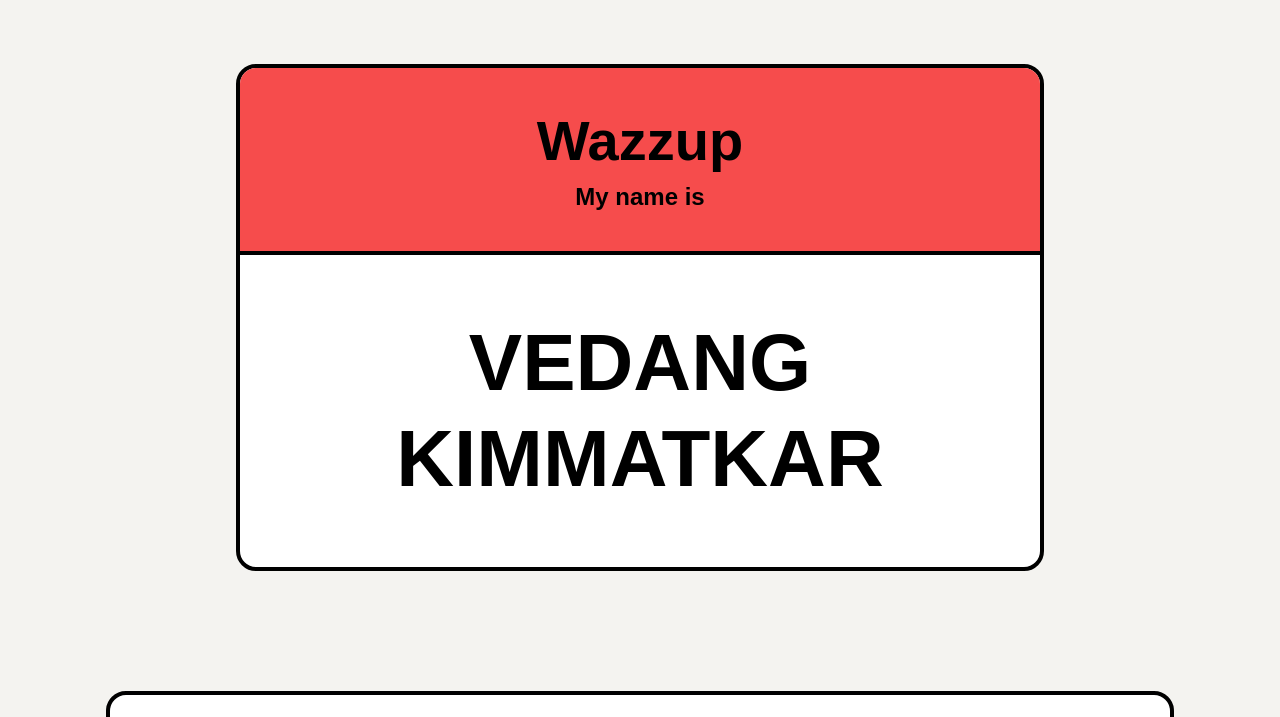
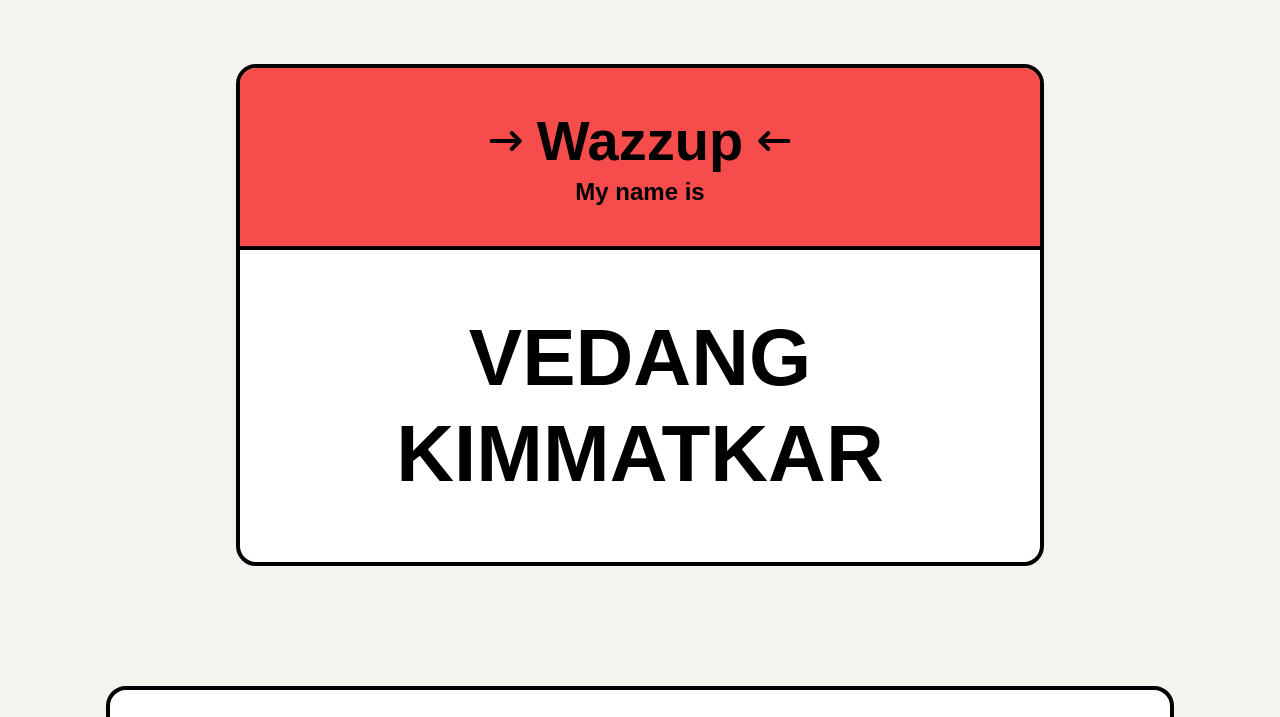
Before and after one commit to VEDANg04/My-Portfolio, a plain HTML site: page index.html in a window 1280 px wide. Shown: the part 55-772 px from the top of the page. Drawn offline with Linux system fonts and the light colour scheme.

Commit message:
added arrows and tooltips on logos

```diff
--- a/index.html
+++ b/index.html
@@ -23,9 +23,9 @@
                 <li><a href="#contact">Contact</a></li>
             </ul>
             <ul class="social-links">
-                <li><a href="https://github.com/VEDANg04" target="_blank" aria-label="GitHub"><i class="fa-brands fa-github"></i></a></li>
-                <li><a href="https://www.linkedin.com/in/vedang-kimmatkar/" target="_blank" aria-label="LinkedIn"><i class="fa-brands fa-linkedin"></i></a></li>
-                <li><a href="resume.jpeg" download="Vedang_Kimmatkar_Resume.jpeg" target="_blank" aria-label="Download CV"><i class="fa-solid fa-download"></i></a></li>
+                <li><a href="https://github.com/VEDANg04" target="_blank" aria-label="GitHub" title="Visit my Github"><i class="fa-brands fa-github"></i></a></li>
+                <li><a href="https://www.linkedin.com/in/vedang-kimmatkar/" target="_blank" aria-label="LinkedIn" title="Connect on LinkedIn"><i class="fa-brands fa-linkedin"></i></a></li>
+                <li><a href="resume.jpeg" download="Vedang_Kimmatkar_Resume.jpeg" target="_blank" aria-label="Download my Resume" title="Download my Resume"><i class="fa-solid fa-download"></i></a></li>
             </ul>
         </nav>
     </header>
@@ -33,9 +33,12 @@
     <main>
         <section id="home" class="hero-container">
             <div class="hello-box">
-                <h1 id="wazzup-heading">Wazzup</h1>
-                <p>My name is</p>
-            </div>
+    <div class="wazzup-group">
+        <i class="fa-solid fa-arrow-right-long fa-fade"></i> <h1 id="wazzup-heading">Wazzup</h1>
+        <i class="fa-solid fa-arrow-left-long fa-fade"></i> </div>
+
+    <p>My name is</p>
+</div>
             <div class="name-box">
                 <h2>VEDANG KIMMATKAR</h2>
             </div>
--- a/style.css
+++ b/style.css
@@ -273,8 +273,19 @@ nav .social-links a:hover {
 
 #wazzup-heading {
   cursor: pointer;
-  width: fit-content;
-  margin-left: auto;
-  margin-right: auto;
-  margin-bottom: 10px;
 }
+
+/* Style for the container holding the arrows and Wazzup text */
+.wazzup-group {
+    display: flex; /* Enables flexbox layout */
+    align-items: center; /* Vertically centers the items (text and arrows) */
+    justify-content: center; /* Horizontally centers the whole group in the red box */
+    gap: 15px; /* Adds space between the arrow, Wazzup, and the other arrow */
+    margin-bottom: 5px; /* Adds a little space between 'Wazzup' and 'My name is' */
+}
+
+/* Optional: Style the arrows themselves */
+.wazzup-group i {
+    font-size: 2rem; /* Make the arrows the right size */
+    color: #000;
+}
```
Also changed, not shown: 1 other file.
